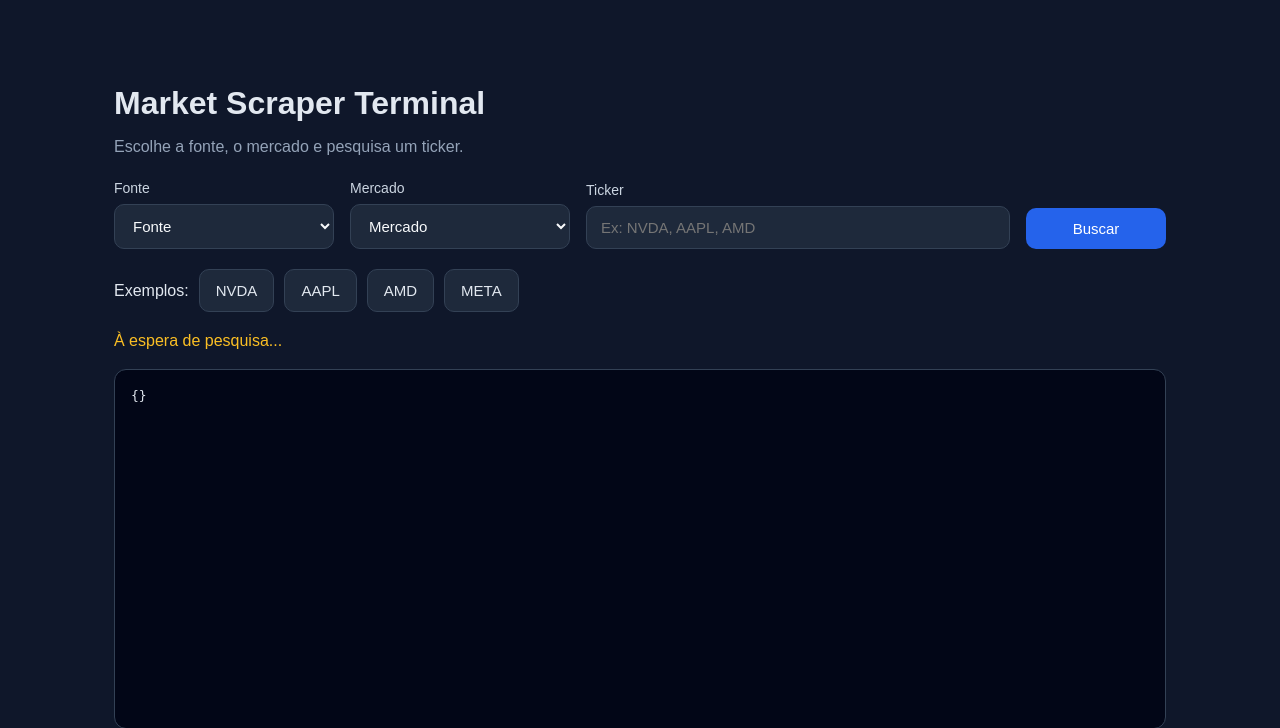
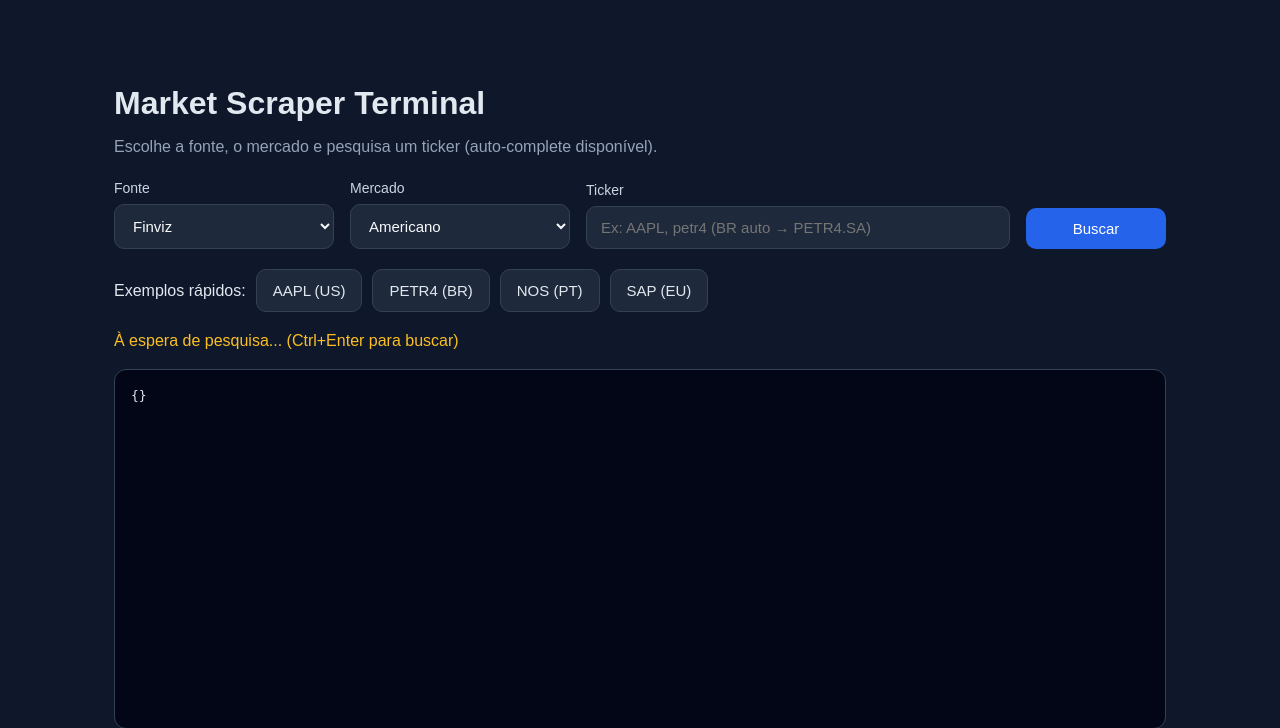
Before and after one commit to antoniorappleton/FinanceScraping, a Flask app: page / in a window 1280 px wide. Shown: the top 728 px of the page. Run offline with Flask 3, Linux system fonts and the light colour scheme.

Commit message:
FinanceScraping | primeira etapa

```diff
--- a/templates/index.html
+++ b/templates/index.html
@@ -4,12 +4,38 @@
     <meta charset="UTF-8" />
     <meta name="viewport" content="width=device-width, initial-scale=1.0" />
     <title>Market Scraper Terminal</title>
-    <link rel="stylesheet" href="../static/style.css" />
+    <link rel="stylesheet" href="/static/style.css" />
+    <style>
+      .suggestions-dropdown {
+        position: absolute;
+        background: white;
+        border: 1px solid #ccc;
+        border-top: none;
+        max-height: 200px;
+        overflow-y: auto;
+        z-index: 1000;
+        width: 100%;
+        box-shadow: 0 2px 10px rgba(0, 0, 0, 0.1);
+      }
+      .suggestion-item {
+        padding: 8px  q12px;
+        cursor: pointer;
+      }
+      .suggestion-item:hover {
+        background: #f0f0f0;
+      }
+      .field {
+        position: relative;
+      }
+    </style>
   </head>
   <body>
     <main class="container">
       <h1>Market Scraper Terminal</h1>
-      <p class="subtitle">Escolhe a fonte, o mercado e pesquisa um ticker.</p>
+      <p class="subtitle">
+        Escolhe a fonte, o mercado e pesquisa um ticker (auto-complete
+        disponível).
+      </p>
 
       <section class="search-panel">
         <div class="field">
@@ -17,7 +43,7 @@
           <select id="source">
             {% for source in sources %}
             <option value="{{ source }}">
-              Fonte
+              {{ source.replace('_', ' ').title() }}
             </option>
             {% endfor %}
           </select>
@@ -27,14 +53,18 @@
           <label for="market">Mercado</label>
           <select id="market">
             {% for code, name in markets.items() %}
-            <option value="{{ code }}">Mercado</option>
+            <option value="{{ code }}">{{ name }}</option>
             {% endfor %}
           </select>
         </div>
 
         <div class="field field-grow">
           <label for="ticker">Ticker</label>
-          <input id="ticker" type="text" placeholder="Ex: NVDA, AAPL, AMD" />
+          <input
+            id="ticker"
+            type="text"
+            placeholder="Ex: AAPL, petr4 (BR auto → PETR4.SA)"
+          />
         </div>
 
         <div class="actions">
@@ -43,19 +73,21 @@
       </section>
 
       <section class="quick-examples">
-        <span>Exemplos:</span>
-        <button class="chip" data-ticker="NVDA">NVDA</button>
-        <button class="chip" data-ticker="AAPL">AAPL</button>
-        <button class="chip" data-ticker="AMD">AMD</button>
-        <button class="chip" data-ticker="META">META</button>
+        <span>Exemplos rápidos:</span>
+        <button class="chip" data-ticker="AAPL">AAPL (US)</button>
+        <button class="chip" data-ticker="PETR4">PETR4 (BR)</button>
+        <button class="chip" data-ticker="NOS">NOS (PT)</button>
+        <button class="chip" data-ticker="SAP">SAP (EU)</button>
       </section>
 
       <section>
-        <div id="status" class="status">À espera de pesquisa...</div>
+        <div id="status" class="status">
+          À espera de pesquisa... (Ctrl+Enter para buscar)
+        </div>
         <pre id="result" class="result-box">{}</pre>
       </section>
     </main>
 
-    <script src="{{ url_for('static', filename='app.js') }}"></script>
+    <script src="/static/app.js"></script>
   </body>
 </html>
```
Also changed, not shown: TODO.md (+28 -25 lines).
